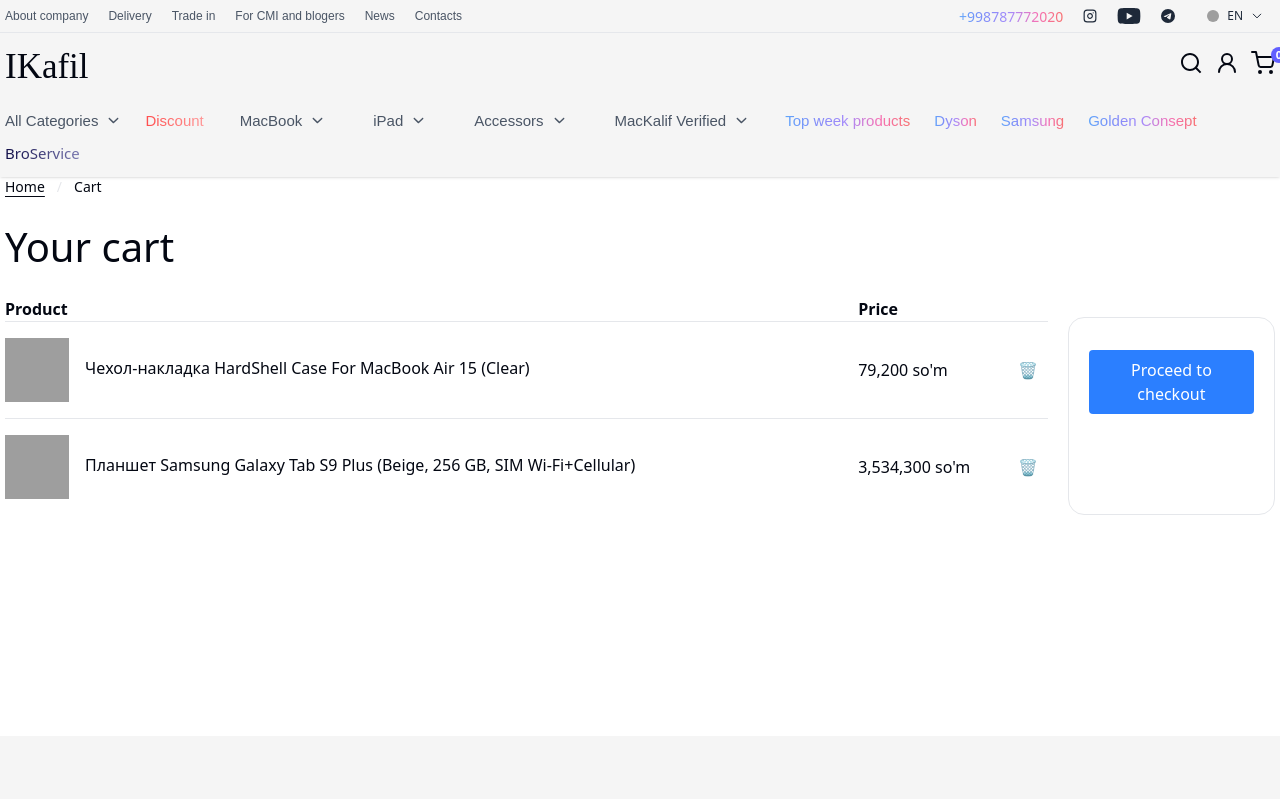
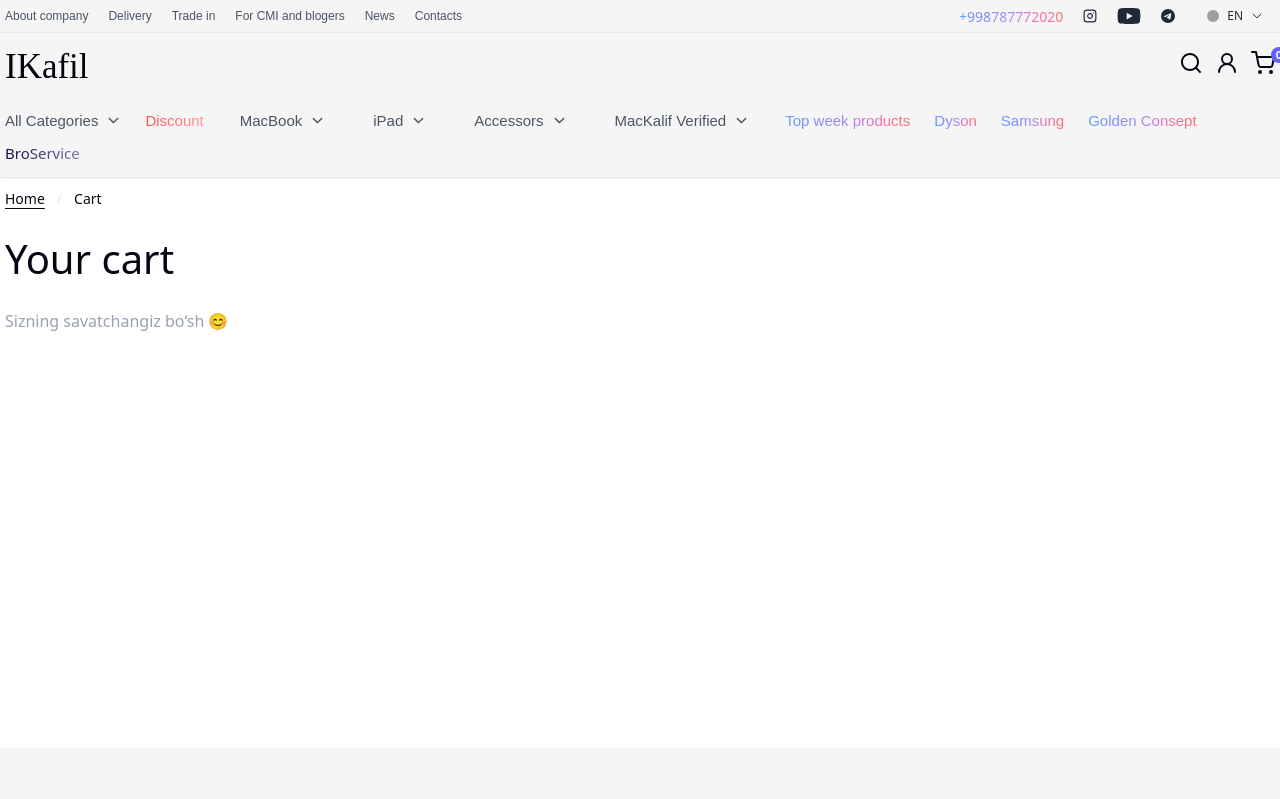
Before and after one commit to Hilola22/IKafil-frontend-, a Next.js app: page /cart in a window 1280 px wide. Shown: the top 799 px of the page. Built offline with nearby package versions, Linux system fonts and the light colour scheme; grey boxes are pictures that could not be loaded.

Commit message:
asd23423

```diff
--- a/package.json
+++ b/package.json
@@ -22,7 +22,8 @@
     "react-dom": "19.1.0",
     "react-icons": "^5.5.0",
     "swiper": "^12.0.2",
-    "tailwind-merge": "^3.3.1"
+    "tailwind-merge": "^3.3.1",
+    "zustand": "^5.0.8"
   },
   "devDependencies": {
     "@tailwindcss/postcss": "^4",
--- a/src/app/(main-layout)/products/[id]/product-detail.tsx
+++ b/src/app/(main-layout)/products/[id]/product-detail.tsx
@@ -1,8 +1,8 @@
 import Image from "next/image";
-import { Button } from "@/components/ui/button";
 import { Card, CardContent } from "@/components/ui/card";
 import { Separator } from "@/components/ui/separator";
-import { FaShoppingCart } from "react-icons/fa";
+import DeviceButton from "../../../../components/device-view/DeviceButton";
+import Product from "../page";
 
 type Product = {
   id: number;
@@ -104,9 +104,7 @@
               "No detailed description for this device."}
           </p>
 
-          <Button className="w-full bg-black text-white py-6 text-lg rounded-xl flex items-center justify-center gap-2">
-            <FaShoppingCart /> Buy Now
-          </Button>
+          <DeviceButton product={data as any}/>
         </CardContent>
       </Card>
     </div>
--- a/src/components/cart-view/Carts.tsx
+++ b/src/components/cart-view/Carts.tsx
@@ -1,62 +1,77 @@
+'use client';
 import Link from 'next/link';
 import React from 'react';
+import { useCartStore } from '../../lib/useCart';
 
 const Carts = () => {
-  const cartItems = [
-    {
-      id: 1,
-      name: 'Чехол-накладка HardShell Case For MacBook Air 15 (Clear)',
-      price: 79200,
-      image: 'https://minapi.beemarket.uz/prod-media/productImages/1760521892XAeYzXLDFvS9.webp',
-    },
-    {
-      id: 2,
-      name: 'Планшет Samsung Galaxy Tab S9 Plus (Beige, 256 GB, SIM Wi-Fi+Cellular)',
-      price: 3534300,
-      image: 'https://minapi.beemarket.uz/prod-media/productImages/1760521892XAeYzXLDFvS9.webp',
-    },
-  ];
-
+  const { cart, removeFromCart, clearCart } = useCartStore();
 
   return (
     <div className='container'>
-      <div className='flex gap-3 text-[14px]'>
-        <Link href={'/'} className='hover:text-blue-400 underline underline-offset-4'>Home</Link>
+      <div className='flex gap-3 text-[14px] mt-3'>
+        <Link href='/' className='hover:text-blue-400 underline underline-offset-4'>
+          Home
+        </Link>
         <p className='text-gray-200'>/</p>
         <p>Cart</p>
       </div>
+
       <div className='mt-5 text-[40px] font-medium'>
         <h3>Your cart</h3>
       </div>
+
+      {cart.length === 0 ? (
+        <p className='mt-5 text-gray-400'>Sizning savatchangiz bo‘sh 😊</p>
+      ) : (
         <div className='mt-5 flex gap-5'>
           <table className='w-full'>
             <thead>
               <tr className='text-left'>
                 <th>Product</th>
                 <th>Price</th>
+                <th></th>
               </tr>
             </thead>
             <tbody>
-            {cartItems.map((item) => (
+              {cart.map((item) => (
                 <tr key={item.id} className='border-t'>
                   <td className='py-4'>
-                  <img src={item.image} alt={item.name} className='w-16 h-16 mr-4 inline-block' />
+                    <img
+                      src={item.image}
+                      alt={item.name}
+                      className='w-16 h-16 mr-4 inline-block'
+                    />
                     <span>{item.name}</span>
                   </td>
                   <td className='py-4'>{item.price.toLocaleString()} so'm</td>
                   <td className='py-4'>
                     <div className='flex items-center'>
-                    <button className='ml-2 text-red-500'>🗑️</button>
+                      <button
+                        onClick={() => removeFromCart(item.id)}
+                        className='ml-2 text-red-500'
+                      >
+                        🗑️
+                      </button>
                     </div>
                   </td>
                 </tr>
               ))}
             </tbody>
           </table>
+
           <div className='mt-5 text-right border rounded-2xl p-5'>
-          <button className='mt-3 px-6 py-2 bg-blue-500 text-white rounded'>Proceed to checkout</button>
+            <button
+              onClick={clearCart}
+              className='mt-3 px-6 py-2 bg-gray-200 text-black rounded mr-3'
+            >
+              Clear Cart
+            </button>
+            <button className='mt-3 px-6 py-2 bg-blue-500 text-white rounded'>
+              Proceed to checkout
+            </button>
           </div>
         </div>
+      )}
     </div>
   );
 };
--- /dev/null
+++ b/src/components/device-view/DeviceButton.tsx
@@ -0,0 +1,60 @@
+"use client";
+
+import { FaShoppingCart } from "react-icons/fa";
+import { Button } from "../ui/button";
+import { useCartStore } from "@/lib/useCart";
+import { useEffect, useState } from "react";
+
+type DeviceButtonProps = {
+  product: {
+    id: number;
+    name: string;
+    type: string;
+    sale_type: string;
+    base_price: number | string;
+    device_images?: { url: string }[];
+  };
+};
+
+const DeviceButton = ({ product }: DeviceButtonProps) => {
+  const { addToCart, cart } = useCartStore();
+  const [isAdded, setIsAdded] = useState(false);
+
+  useEffect(() => {
+    const exists = cart.some((item) => item.id === product.id);
+    setIsAdded(exists);
+  }, [cart, product.id]);
+
+  const handleBuyNow = () => {
+    if (!product || !product.id) {
+      console.error("❌ product undefined yoki id yo‘q");
+      return;
+    }
+
+    addToCart({
+      id: product.id,
+      name: product.name,
+      type: product.type,
+      sale_type: product.sale_type,
+      price: Number(product.base_price),
+      image: product.device_images?.[0]?.url
+        ? `http://3.76.183.255:3030${product.device_images[0].url}`
+        : "https://www.eclosio.ong/wp-content/uploads/2018/08/default.png",
+    });
+
+    setIsAdded(true);
+  };
+
+  return (
+    <Button
+      disabled={isAdded}
+      onClick={handleBuyNow}
+      className="w-full bg-black text-white py-6 text-lg rounded-xl flex items-center justify-center gap-2 disabled:opacity-60 disabled:cursor-not-allowed"
+    >
+      <FaShoppingCart />
+      {isAdded ? "Added to Cart" : "Buy Now"}
+    </Button>
+  );
+};
+
+export default DeviceButton;
--- a/src/components/header/CartDrawer.tsx
+++ b/src/components/header/CartDrawer.tsx
@@ -45,8 +45,8 @@
             <FiX size={24} />
           </button>
         </div>
-          <div>
-          {/* <CartDrawerView/> */}
+          <div className="">
+          <CartDrawerView/>
           </div>
 
         <div className="flex flex-col justify-center items-center h-[80%] text-center text-gray-600">
--- a/src/components/header/CartDrawerView.tsx
+++ b/src/components/header/CartDrawerView.tsx
@@ -1,26 +1,30 @@
 import Link from 'next/link';
 import React from 'react';
+import { useCartStore } from '../../lib/useCart';
 
-const cartItems = [
-  {
-    id: 1,
-    name: 'Чехол-накладка HardShell Case For MacBook Air 15 (Clear)',
-    price: 79200,
-    image: 'https://minapi.beemarket.uz/prod-media/productImages/1760521892XAeYzXLDFvS9.webp',
-  },
-  {
-    id: 2,
-    name: 'Планшет Samsung Galaxy Tab S9 Plus (Beige, 256 GB, SIM Wi-Fi+Cellular)',
-    price: 3534300,
-    image: 'https://minapi.beemarket.uz/prod-media/productImages/1760521892XAeYzXLDFvS9.webp',
-  },
-];
+// const cartItems = [
+//   {
+//     id: 1,
+//     name: 'Чехол-накладка HardShell Case For MacBook Air 15 (Clear)',
+//     price: 79200,
+//     image:
+//       'https://minapi.beemarket.uz/prod-media/productImages/1760521892XAeYzXLDFvS9.webp',
+//   },
+//   {
+//     id: 2,
+//     name: 'Планшет Samsung Galaxy Tab S9 Plus (Beige, 256 GB, SIM Wi-Fi+Cellular)',
+//     price: 3534300,
+//     image:
+//       'https://minapi.beemarket.uz/prod-media/productImages/1760521892XAeYzXLDFvS9.webp',
+//   },
+// ];
 
 const CartDrawerView = () => {
+  const { cart, removeFromCart, clearCart } = useCartStore();
   return (
     <div className="container mx-auto px-4 py-8">
       <div className="space-y-4">
-        {cartItems.map((item) => (
+        {cart.map((item) => (
           <div
             key={item.id}
             className="flex items-center justify-between rounded-2xl p-4"
@@ -33,15 +37,20 @@
               />
               <div>
                 <h4 className="font-semibold text-[16px]">{item.name}</h4>
-                <p className="text-gray-500 text-sm mt-1">Beige, 256 GB, Wi-Fi+Cellular</p>
+                <p className="text-gray-500 text-sm mt-1">
+                  Beige, 256 GB, Wi-Fi+Cellular
+                </p>
               </div>
             </div>
 
             <div className="text-right">
               <p className="text-xl font-semibold">
-                {item.price.toLocaleString()} <span className="text-sm">сум</span>
+                {item.price.toLocaleString()}{' '}
+                <span className="text-sm">сум</span>
               </p>
-              <button className="mt-2 text-red-500 hover:text-red-600">🗑️</button>
+              <button className="mt-2 text-red-500 hover:text-red-600">
+                🗑️
+              </button>
             </div>
           </div>
         ))}
--- /dev/null
+++ b/src/lib/useCart.tsx
@@ -0,0 +1,49 @@
+import { create } from "zustand";
+import { persist } from "zustand/middleware";
+
+export type CartItem = {
+  id: number;
+  name: string;
+  type: string;
+  sale_type: string;
+  price: number;
+  image: string;
+};
+
+type CartStore = {
+  cart: CartItem[];
+  addToCart: (item: CartItem) => void;
+  removeFromCart: (id: number) => void;
+  clearCart: () => void;
+};
+
+export const useCartStore = create<CartStore>()(
+  persist(
+    (set) => ({
+      cart: [],
+
+      addToCart: (item) =>
+        set((state) => {
+          if (!item || !item.id) {
+            console.error("❌ addToCart() — item undefined yoki id yo‘q!");
+            return state;
+          }
+
+          const exists = state.cart.some((i) => i.id === item.id);
+          if (exists) return state;
+
+          return { cart: [...state.cart, item] };
+        }),
+
+      removeFromCart: (id) =>
+        set((state) => ({
+          cart: state.cart.filter((item) => item.id !== id),
+        })),
+
+      clearCart: () => set({ cart: [] }),
+    }),
+    {
+      name: "cart-storage",
+    }
+  )
+);
```
Also changed, not shown: 1 other file (tests, documents, lock files or other folders). Lines whose indentation alone changed are shown as unchanged.
